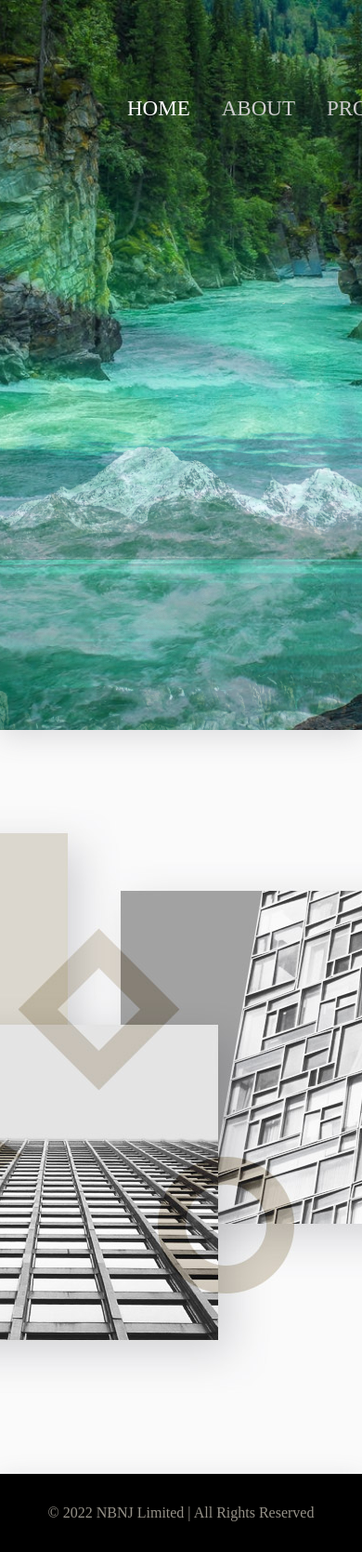
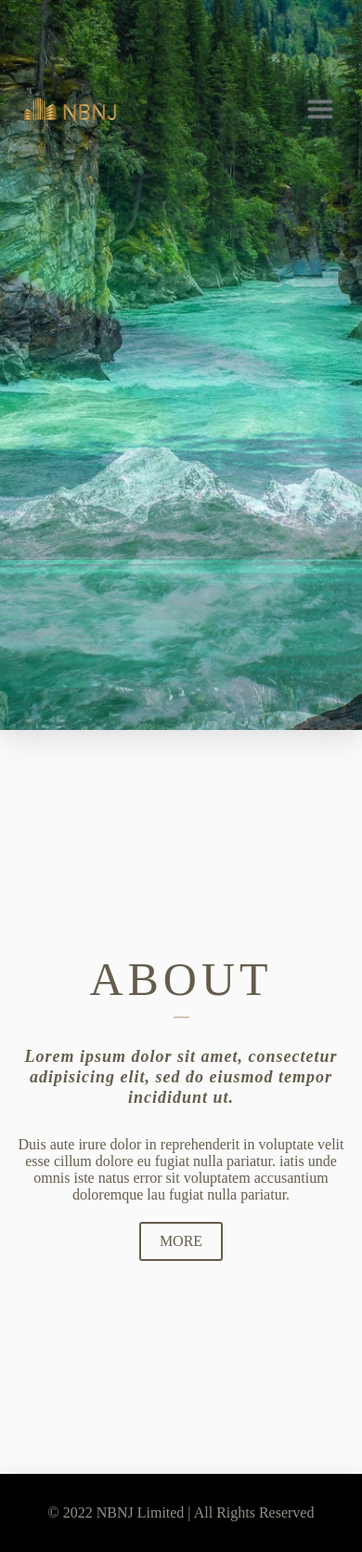
Before and after one commit to Nasimul-Rahman/deployment-test, a Django app: template base/templates/base/index.html in a window 390 px wide; the page is wider, and only the part inside the window is pictured. Shown: that part at 93% size. Run offline with Django 3.2, Linux system fonts and the light colour scheme; the template is opened without the code that fills it, so the values that code supplies are empty.

Commit message:
slight responsiveness added

```diff
--- a/base/static/base/css/banner.css
+++ b/base/static/base/css/banner.css
@@ -16,12 +16,6 @@
   transition: 180s;
 
   animation: animate 20s linear infinite;
-  /* animation-direction: reverse;
-  animation-duration: 60s;
-  animation-fill-mode: forwards;
-  animation-iteration-count: infinite;
-  animation-play-state: running;
-  animation-timing-function: ease-in-out; */
 }
 
 .banner-about {
--- a/base/static/base/css/home.css
+++ b/base/static/base/css/home.css
@@ -3,6 +3,7 @@
   height: 800px;
 
   display: flex;
+  flex-direction: row;
   justify-content: center;
   align-items: center;
 }
@@ -66,3 +67,12 @@
   position: fixed;
   z-index: 100;
 }
+
+@media (max-width: 480px) {
+  .aboutme {
+    flex-direction: column;
+  }
+  .aboutme-collage {
+    display: none;
+  }
+}
--- a/base/static/base/css/navbar.css
+++ b/base/static/base/css/navbar.css
@@ -73,3 +73,33 @@
 .inactive-underline:hover {
   border-bottom: solid 4px white;
 }
+
+.navbar-hamburger {
+  display: none;
+}
+
+
+@media (max-width: 480px) {
+  .navbar-logo {
+    background-image: url("/static/base/media/logo_3.png");
+    margin: 0px;
+    background-size: 75%;
+  }
+  .navbar-hyperlinks {
+    display: none;
+  }
+  .navbar-hamburger {
+    display: block;
+    margin: 30px;
+    height: 30px;
+    width: 30px;
+    background-image: url("/static/base/media/hamburger.png");
+    background-size: cover;
+    background-position: center;
+    background-repeat: no-repeat;
+  }
+  .navbar-hamburger img {
+    height: 30px;
+    width: 30px;
+  }
+}
--- a/base/static/base/css/style.css
+++ b/base/static/base/css/style.css
@@ -7,4 +7,5 @@
 body {
   margin: 0px;
   background-color: #fafafa;
+  width: 100%;
 }
--- a/base/templates/base/index.html
+++ b/base/templates/base/index.html
@@ -14,16 +14,17 @@
 
     <div id="preloader"></div>
 
+    <div class="container">
       <div class="banner">
         <div class="navbar">
-        <div class="navbar-logo">
-        </div>
+          <div class="navbar-logo"></div>
           <div class="navbar-hyperlinks">
               <a class='navbar-hyperlinks-active' href="{% url 'home' %}">HOME</a>
               <a class='navbar-hyperlinks-inactive' href="{% url 'about' %}">ABOUT</a>
               <a class='navbar-hyperlinks-inactive' href="">PROJECTS</a>
               <a class='navbar-hyperlinks-inactive' href="">CONTACT</a>
           </div>
+          <div class="navbar-hamburger"></div>
         </div>
       </div>
 
@@ -43,6 +44,8 @@
       <footer>
         <p>© 2022 NBNJ Limited | All Rights Reserved</p>
       </footer>
+
+    </div>
 
     <script>
       window.addEventListener('scroll', function() {
```
Also changed, not shown: base/static/base/media/hamburger.png (added). Lines whose indentation alone changed are shown as unchanged.
